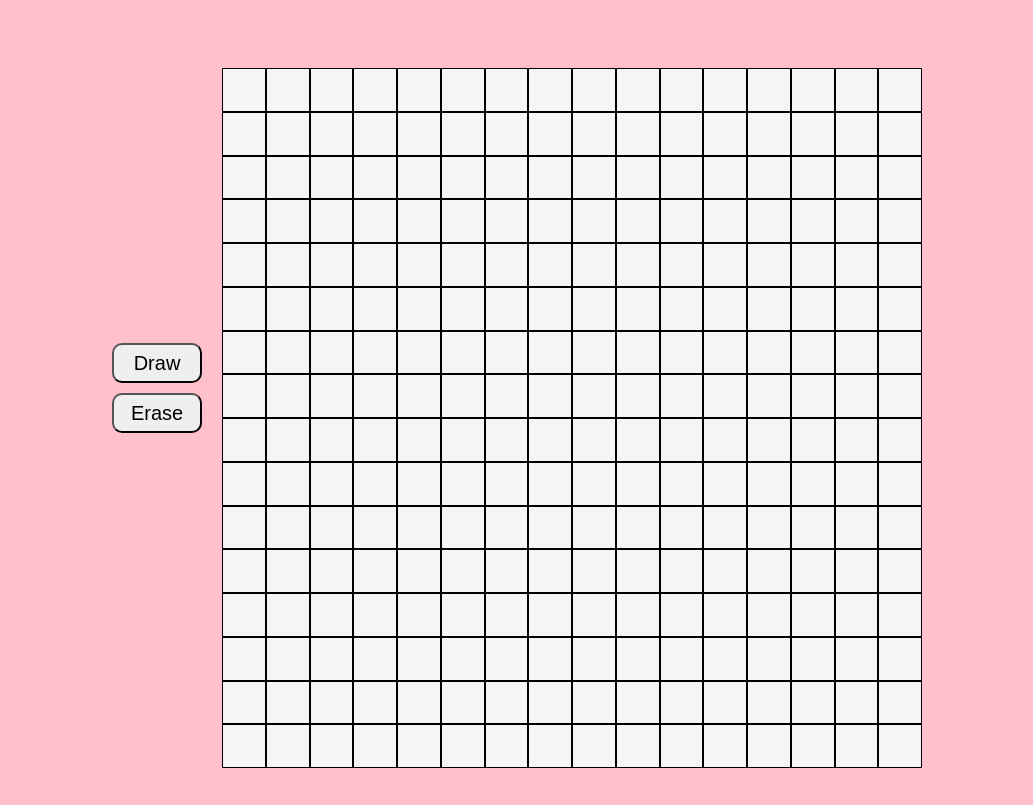
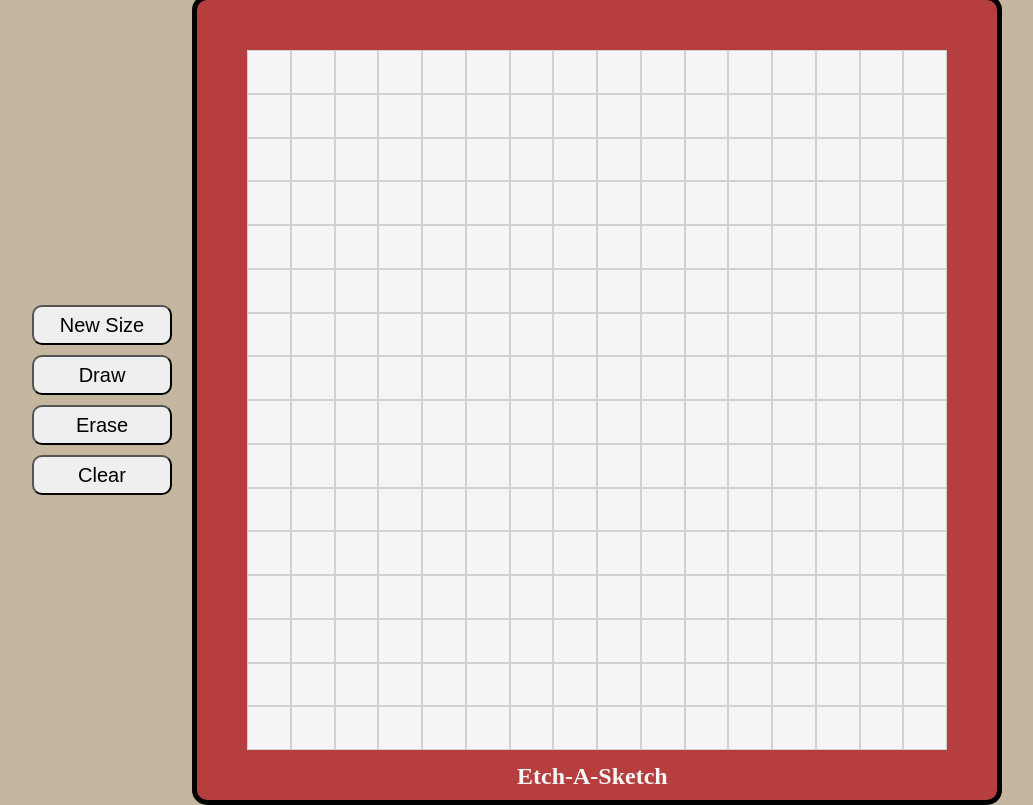
Before and after one commit to AlixiaDae/etchnew, a plain HTML site: page index.html in a window 1280 px wide. Shown: the whole page, without its empty margins (123-1156 px from the left). Drawn offline with Linux system fonts and the light colour scheme.

Commit message:
Create new size input and clear button
Create new size to provide new area for grid along with a clear button to easily reset grid

```diff
--- a/index.html
+++ b/index.html
@@ -8,8 +8,13 @@
     <body>
         <div class="main-wrapper">
             <div class="button-wrapper">
+                <button class="new-size">New Size</button>
                 <button class="draw">Draw</button>
                 <button class="erase">Erase</button>
+                <button class="clear">Clear</button>
+            </div>
+            <div class="grid-container">
+                <div class="etch-label">Etch-A-Sketch</div>
             </div>
         </div>
 
--- a/script.js
+++ b/script.js
@@ -1,5 +1,5 @@
-const container = document.querySelector('.main-wrapper')
-const cellNumber= 16
+const container = document.querySelector('.grid-container')
+
 const gridWrapper = document.createElement('div')
 
 gridWrapper.classList.add('grid-wrapper')
@@ -28,6 +28,10 @@ function mode(cell) {
     }
 }
 
+function clear() {
+    clearGrid()
+    grid(cellNumber)
+}
 
 const modeBtns = document.querySelectorAll('button')
 let drawMode = true;
@@ -38,15 +42,24 @@ modeBtns.forEach(btn => {
         if(btn.textContent == 'Erase') {
             drawMode = false;
             eraseMode = true;
-        } else {
+        } else if(btn.textContent == 'Draw'){
             drawMode = true;
             eraseMode = false;
+        } else if(btn.textContent == 'Clear') {
+            clear()
         }
     })
 })
 
+const newSizeBtn = document.querySelector('.new-size')
 
+newSizeBtn.addEventListener('click', () => {
+    clearGrid()
+    let number = prompt('Please enter a value between 16 and 100')
+    cellNumber = number
+    grid(cellNumber)
+})
 
-
+let cellNumber= 16
 
 grid(cellNumber)
--- a/style.css
+++ b/style.css
@@ -1,7 +1,10 @@
 body {
-    background-color: pink;
+    background-color: #c5b69f;
+    background-repeat: no-repeat;
     display: flex;
     justify-content: center;
+    height: 100vh;
+    margin: 0;
 }
 
 .main-wrapper {
@@ -17,17 +20,28 @@ body {
 }
 
 .erase,
-.draw {
+.draw,
+.new-size,
+.clear {
     height: 40px;
-    width: 90px;
+    width: 140px;
     font-size: 20px;
     border-radius: 10px;
 }
 
 /*Default grid*/
 
+.grid-container {
+
+    padding: 50px;
+    background-color: #B73E3E;
+    border: 5px solid black;
+    border-radius: 15px;
+    position: relative;
+}
+
 .grid-wrapper {
-    margin-top: 60px;
+
     display: grid;
     height: 700px;
     width: 700px;
@@ -36,7 +50,16 @@ body {
 }
 
 .cell {
-    border: 1px solid black;
+    border: 1px solid rgb(209, 209, 209);
+}
+
+.etch-label {
+    position: absolute;
+    bottom: 10px;
+    left: 40%;
+    color: whitesmoke;
+    font-size: 24px;
+    font-weight: bold;
 }
 
 
```
